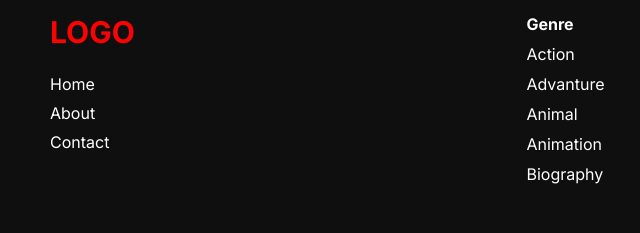
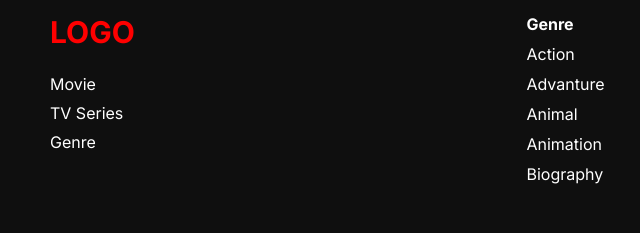
Before and after one commit to andikadwikid/B5DTS23.github.io, a plain HTML site: page index.html in a window 1280 px wide. Shown: the part 2597-2830 px from the top of the page, 0-640 px from the left. Drawn offline with nearby package versions, Linux system fonts and the light colour scheme.

Commit message:
update footer

```diff
--- a/index.html
+++ b/index.html
@@ -500,9 +500,9 @@
       <div class="footer-left">
         <h3>LOGO</h3>
         <p class="footer-links">
-          <a href="#">Home</a>
-          <a href="#">About</a>
-          <a href="#">Contact</a>
+          <a href="#">Movie</a>
+          <a href="#">TV Series</a>
+          <a href="#">Genre</a>
         </p>
         <!-- <p class="footer-company-name">Copyright @2023 Progate B5</p> -->
       </div>
```
